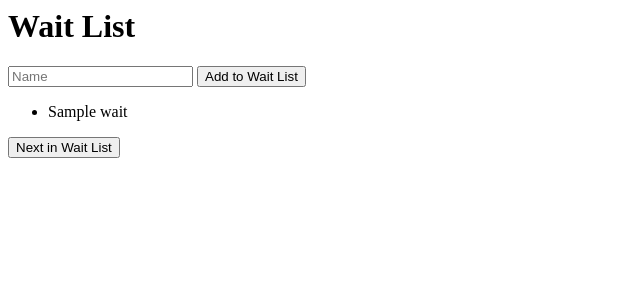
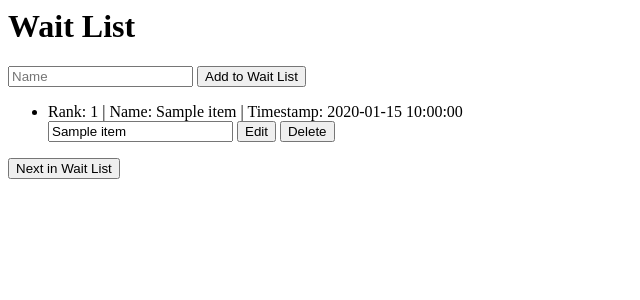
Before and after one commit to aizenshtat/waitlist, a Flask app: template templates/index.html in a window 1280 px wide. Shown: the top 300 px of the page, without its empty margins (0-640 px from the left). Run offline with Flask 2, Linux system fonts and the light colour scheme; the template is opened without the code that fills it: most values are stand-ins (such as "Sample title", 1, 10 or a date in 2020).

Commit message:
Add more features to the waitlist entries
Added features include the rank and timestamp of each entry, as wellas possibility to change the order , edit the name and delete the entries.

```diff
--- a/app.py
+++ b/app.py
@@ -1,4 +1,5 @@
 from flask import Flask, render_template, request
+from datetime import datetime
 
 app = Flask(__name__)
 
@@ -9,10 +10,32 @@ def index():
   if request.method == "POST":
     if request.form["submit_button"] == "Add to Wait List":
       name = request.form["name"]
-      wait_list.append(name)
+      timestamp = datetime.now().strftime("%Y-%m-%d %H:%M:%S")
+      wait_list.append({"name": name, "timestamp": timestamp, "rank": len(wait_list) + 1})
     elif request.form["submit_button"] == "Next in Wait List":
       next_item = wait_list[0]
       wait_list.pop(0)
+      for i in range(len(wait_list)):
+        wait_list[i]["rank"] -= 1
+    elif request.form["submit_button"] == "Move Up":
+      index = int(request.form["index"])
+      if index > 0:
+        wait_list[index], wait_list[index - 1] = wait_list[index - 1], wait_list[index]
+        wait_list[index]["rank"], wait_list[index - 1]["rank"] = wait_list[index - 1]["rank"], wait_list[index]["rank"]
+    elif request.form["submit_button"] == "Move Down":
+      index = int(request.form["index"])
+      if index < len(wait_list) - 1:
+        wait_list[index], wait_list[index + 1] = wait_list[index + 1], wait_list[index]
+        wait_list[index]["rank"], wait_list[index + 1]["rank"] = wait_list[index + 1]["rank"], wait_list[index]["rank"]
+    elif request.form["submit_button"] == "Edit":
+      index = int(request.form["index"])
+      name = request.form["name"]
+      wait_list[index]["name"] = name
+    elif request.form["submit_button"] == "Delete":
+      index = int(request.form["index"])
+      wait_list.pop(index)
+      for i in range(index, len(wait_list)):
+        wait_list[i]["rank"] -= 1
   return render_template("index.html", wait_list=wait_list)
 
 if __name__ == "__main__":
--- a/templates/index.html
+++ b/templates/index.html
@@ -9,8 +9,22 @@
       <input type="submit" name="submit_button" value="Add to Wait List">
     </form>
     <ul>
-      {% for name in wait_list %}
-      <li>{{ name }}</li>
+      {% for item in wait_list %}
+      <li>
+        Rank: {{ item.rank }} | Name: {{ item.name }} | Timestamp: {{ item.timestamp }}
+        <form action="/" method="post">
+          <input type="hidden" name="index" value="{{ loop.index0 }}">
+          <input type="text" name="name" value="{{ item.name }}">
+          <input type="submit" name="submit_button" value="Edit">
+          <input type="submit" name="submit_button" value="Delete">
+          {% if item.rank > 1 %}
+          <input type="submit" name="submit_button" value="Move Up">
+          {% endif %}
+          {% if item.rank < wait_list|length %}
+          <input type="submit" name="submit_button" value="Move Down">
+          {% endif %}
+        </form>
+      </li>
       {% endfor %}
     </ul>
     {% if wait_list %}
```
Also changed, not shown: README.md.
